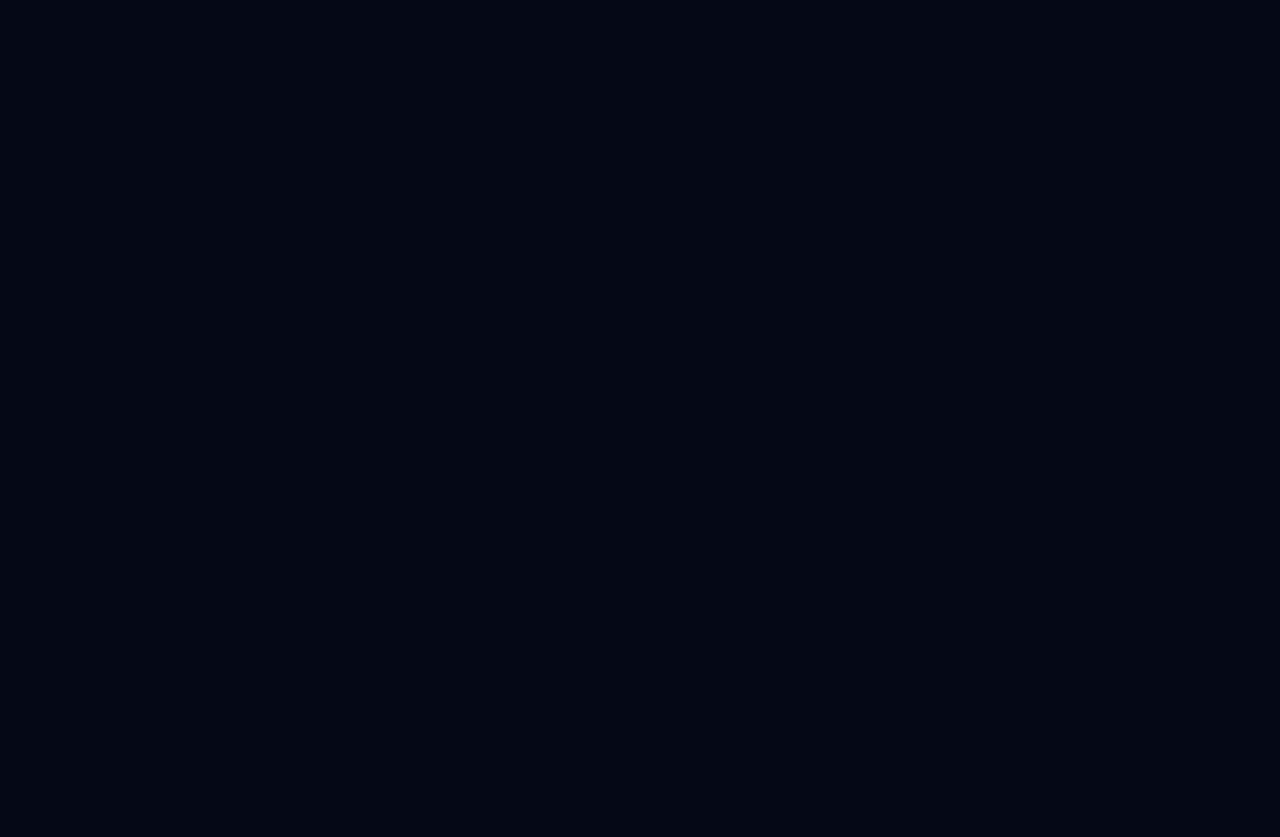
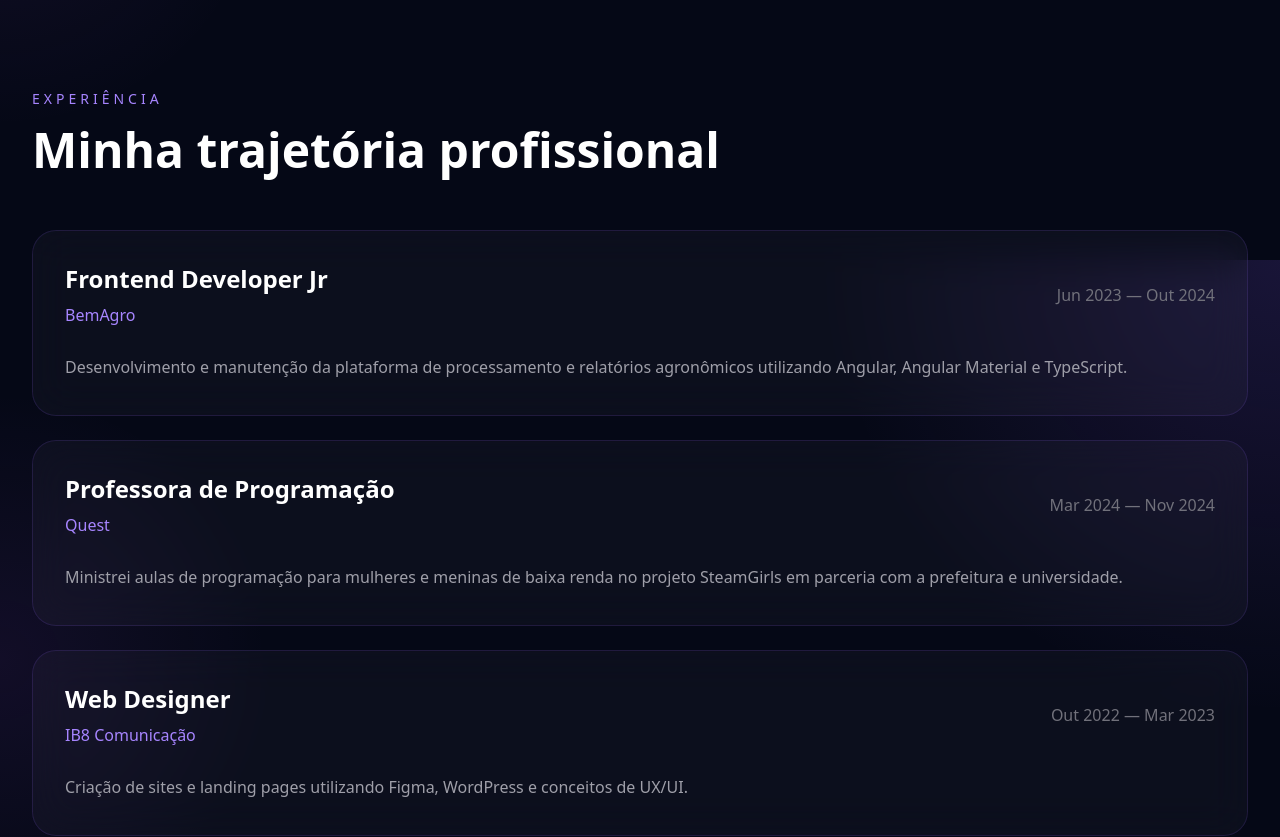
Before and after one commit to deiacristina/portfolio-andreia, a Next.js app: page / in a window 1280 px wide. Shown: the part 2140-2977 px from the top of the page. Before the commit the page ends 2106 px from the top, so only its background shows below. Built offline with nearby package versions, Linux system fonts and the light colour scheme.

Commit message:
feat: create professional experience section

```diff
--- a/src/app/page.tsx
+++ b/src/app/page.tsx
@@ -1,4 +1,5 @@
 import { About } from "@/components/about";
+import { Experience } from "@/components/experience";
 import { Hero } from "@/components/hero";
 import { Navbar } from "@/components/navbar";
 import { TechStack } from "@/components/techStack";
@@ -10,6 +11,7 @@ export default function Home() {
       <Hero />
       <About />
       <TechStack />
+      <Experience />
     </main>
   );
 }
--- a/src/components/experience.tsx
+++ b/src/components/experience.tsx
@@ -0,0 +1,93 @@
+const experiences = [
+  {
+    company: "BemAgro",
+    role: "Frontend Developer Jr",
+    period: "Jun 2023 — Out 2024",
+    description:
+      "Desenvolvimento e manutenção da plataforma de processamento e relatórios agronômicos utilizando Angular, Angular Material e TypeScript.",
+  },
+
+  {
+    company: "Quest",
+    role: "Professora de Programação",
+    period: "Mar 2024 — Nov 2024",
+    description:
+      "Ministrei aulas de programação para mulheres e meninas de baixa renda no projeto SteamGirls em parceria com a prefeitura e universidade.",
+  },
+
+  {
+    company: "IB8 Comunicação",
+    role: "Web Designer",
+    period: "Out 2022 — Mar 2023",
+    description:
+      "Criação de sites e landing pages utilizando Figma, WordPress e conceitos de UX/UI.",
+  },
+
+  {
+    company: "RTE Rodonaves",
+    role: "Software Developer Jr",
+    period: "Jul 2022 — Out 2022",
+    description:
+      "Desenvolvimento e manutenção do sistema financeiro da empresa utilizando Angular e C#.",
+  },
+];
+
+export function Experience() {
+  return (
+    <section
+      id="experience"
+      className="section-spacing"
+    >
+      <div className="container-custom">
+
+        <div className="mb-14">
+
+          <span className="text-violet-400 uppercase tracking-[4px] text-sm">
+            Experiência
+          </span>
+
+          <h2 className="text-5xl font-bold mt-4">
+            Minha trajetória profissional
+          </h2>
+
+        </div>
+
+        <div className="grid gap-6">
+
+          {experiences.map((job) => (
+            <div
+              key={job.company}
+              className="glass-card p-8 hover:border-violet-500 transition"
+            >
+
+              <div className="flex flex-col lg:flex-row lg:justify-between lg:items-center gap-3">
+
+                <div>
+                  <h3 className="text-2xl font-semibold">
+                    {job.role}
+                  </h3>
+
+                  <p className="text-violet-400 mt-2">
+                    {job.company}
+                  </p>
+                </div>
+
+                <span className="text-zinc-500">
+                  {job.period}
+                </span>
+
+              </div>
+
+              <p className="text-zinc-400 leading-8 mt-6">
+                {job.description}
+              </p>
+
+            </div>
+          ))}
+
+        </div>
+
+      </div>
+    </section>
+  );
+}
```
